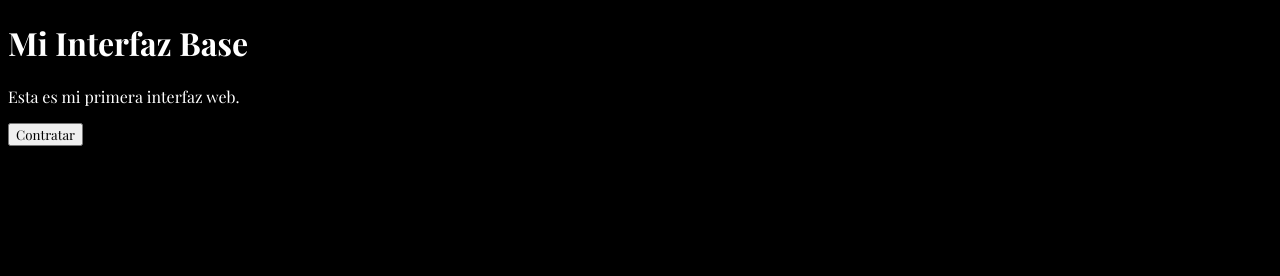
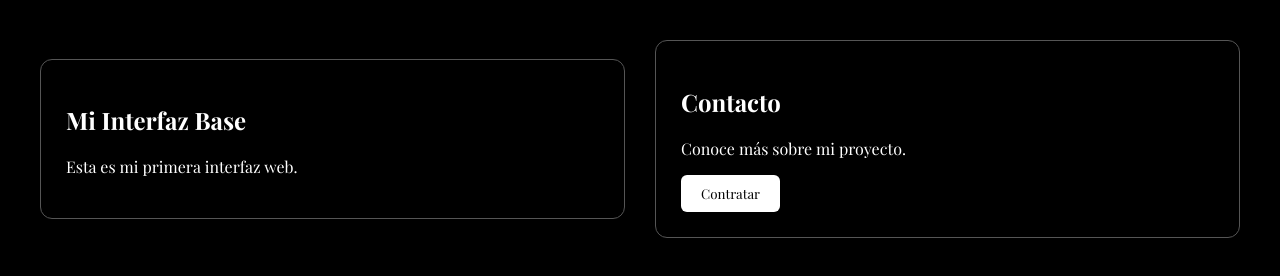
Before and after one commit to monnhl54-ops/mi-interfaz-web, a plain HTML site: page index.html in a window 1280 px wide. Drawn offline with nearby package versions, Linux system fonts and the light colour scheme.

Commit message:
refactor: cambia estructura de interfaz a dos columnas

```diff
--- a/index.html
+++ b/index.html
@@ -1,4 +1,3 @@
-
 <!DOCTYPE html>
 <html lang="es">
 <head>
@@ -12,19 +11,55 @@
 
     <style>
         body {
+            margin: 0;
+            padding: 40px;
             background-color: black;
             color: white;
             font-family: 'Playfair Display', serif;
         }
 
+        .contenedor {
+            display: grid;
+            grid-template-columns: 1fr 1fr;
+            gap: 30px;
+            align-items: center;
+        }
+
+        .columna {
+            padding: 25px;
+            border: 1px solid #555;
+            border-radius: 12px;
+        }
+
         button {
+            padding: 10px 20px;
+            background-color: white;
+            color: black;
+            border: none;
+            border-radius: 6px;
+            cursor: pointer;
             font-family: inherit;
+        }
+
+        @media (max-width: 600px) {
+            .contenedor {
+                grid-template-columns: 1fr;
+            }
         }
     </style>
 </head>
 <body>
-    <h1>Mi Interfaz Base</h1>
-    <p>Esta es mi primera interfaz web.</p>
-    <button>Contratar</button>
+    <main class="contenedor">
+        <section class="columna">
+            <h1>Mi Interfaz Base</h1>
+            <p>Esta es mi primera interfaz web.</p>
+        </section>
+
+        <section class="columna">
+            <h2>Contacto</h2>
+            <p>Conoce más sobre mi proyecto.</p>
+            <button>Contratar</button>
+        </section>
+    </main>
 </body>
 </html>
```
